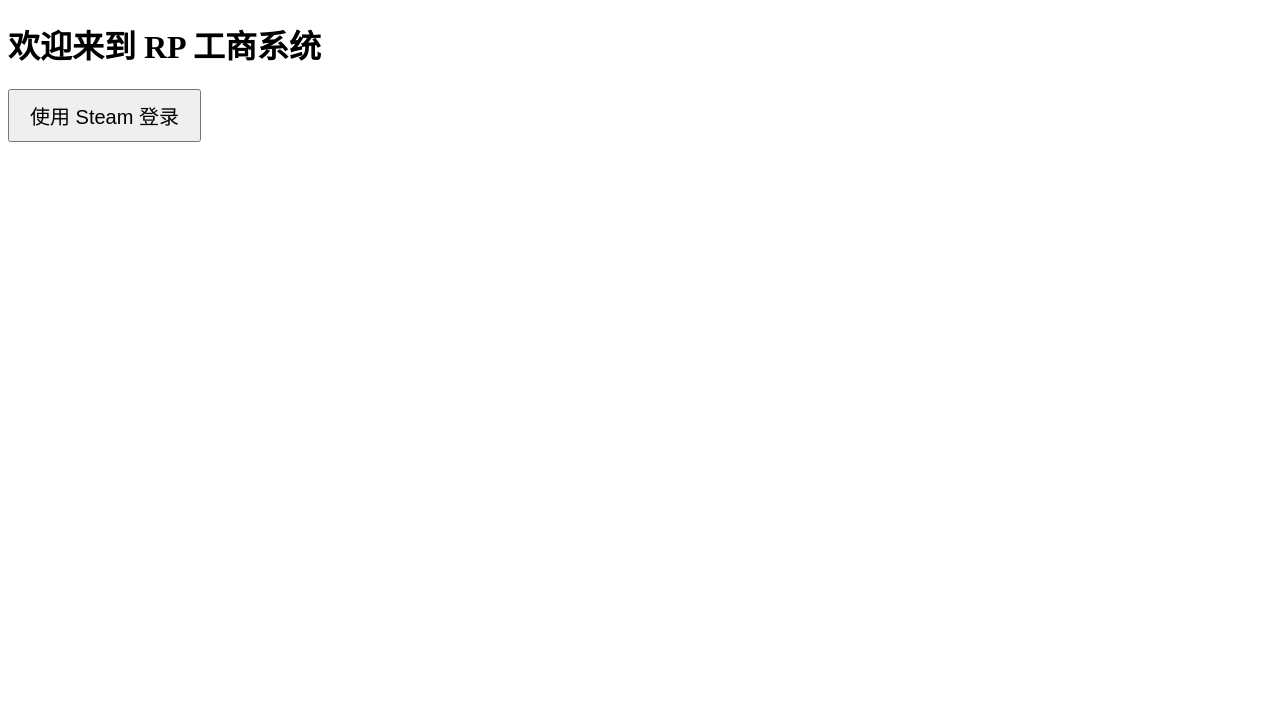
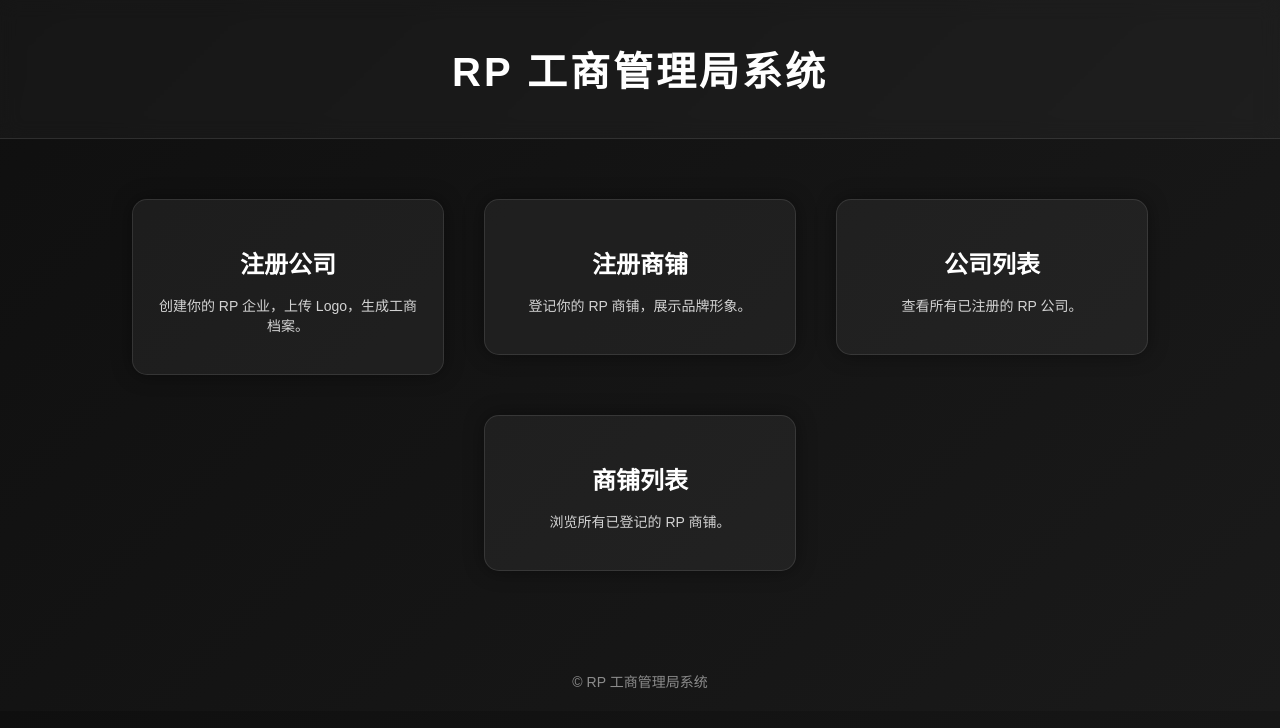
Before and after one commit to 3353695529-sketch/BrilliantBusinessAdministrationBureau, a website: page index.html in a window 1280 px wide. Drawn offline with Linux system fonts and the light colour scheme.

Commit message:
Update index.html

```diff
--- a/index.html
+++ b/index.html
@@ -1,17 +1,107 @@
 <!DOCTYPE html>
 <html lang="zh-CN">
 <head>
-    <meta charset="UTF-8">
-    <title>RP 工商系统</title>
+<meta charset="UTF-8">
+<title>RP 工商管理局</title>
+<style>
+    body {
+        margin: 0;
+        font-family: "Microsoft YaHei", sans-serif;
+        background: linear-gradient(135deg, #0f0f0f, #1a1a1a);
+        color: #fff;
+        text-align: center;
+    }
+
+    header {
+        padding: 40px 0;
+        font-size: 40px;
+        font-weight: bold;
+        letter-spacing: 3px;
+        background: rgba(255,255,255,0.03);
+        backdrop-filter: blur(10px);
+        border-bottom: 1px solid rgba(255,255,255,0.1);
+    }
+
+    .container {
+        margin-top: 60px;
+        display: flex;
+        justify-content: center;
+        gap: 40px;
+        flex-wrap: wrap;
+    }
+
+    .card {
+        width: 260px;
+        padding: 25px;
+        background: rgba(255,255,255,0.05);
+        border-radius: 15px;
+        box-shadow: 0 0 20px rgba(0,0,0,0.4);
+        transition: 0.3s;
+        cursor: pointer;
+        border: 1px solid rgba(255,255,255,0.1);
+    }
+
+    .card:hover {
+        transform: translateY(-10px);
+        background: rgba(255,255,255,0.1);
+        box-shadow: 0 0 30px rgba(0,0,0,0.6);
+    }
+
+    .card h2 {
+        margin-bottom: 15px;
+        font-size: 24px;
+    }
+
+    .card p {
+        opacity: 0.8;
+        font-size: 14px;
+    }
+
+    footer {
+        margin-top: 80px;
+        padding: 20px;
+        opacity: 0.5;
+        font-size: 14px;
+    }
+</style>
 </head>
 <body>
-    <h1>欢迎来到 RP 工商系统</h1>
 
-    <!-- Steam 登录按钮 -->
-    <a href="/auth/steam">
-        <button style="font-size:20px;padding:10px 20px;">
-            使用 Steam 登录
-        </button>
+<header>RP 工商管理局系统</header>
+
+<div class="container">
+
+    <a href="/register_company.html" style="text-decoration:none;color:white;">
+        <div class="card">
+            <h2>注册公司</h2>
+            <p>创建你的 RP 企业，上传 Logo，生成工商档案。</p>
+        </div>
     </a>
+
+    <a href="/register_shop.html" style="text-decoration:none;color:white;">
+        <div class="card">
+            <h2>注册商铺</h2>
+            <p>登记你的 RP 商铺，展示品牌形象。</p>
+        </div>
+    </a>
+
+    <a href="/companies.html" style="text-decoration:none;color:white;">
+        <div class="card">
+            <h2>公司列表</h2>
+            <p>查看所有已注册的 RP 公司。</p>
+        </div>
+    </a>
+
+    <a href="/shops.html" style="text-decoration:none;color:white;">
+        <div class="card">
+            <h2>商铺列表</h2>
+            <p>浏览所有已登记的 RP 商铺。</p>
+        </div>
+    </a>
+
+</div>
+
+<footer>© RP 工商管理局系统</footer>
+
 </body>
 </html>
```
